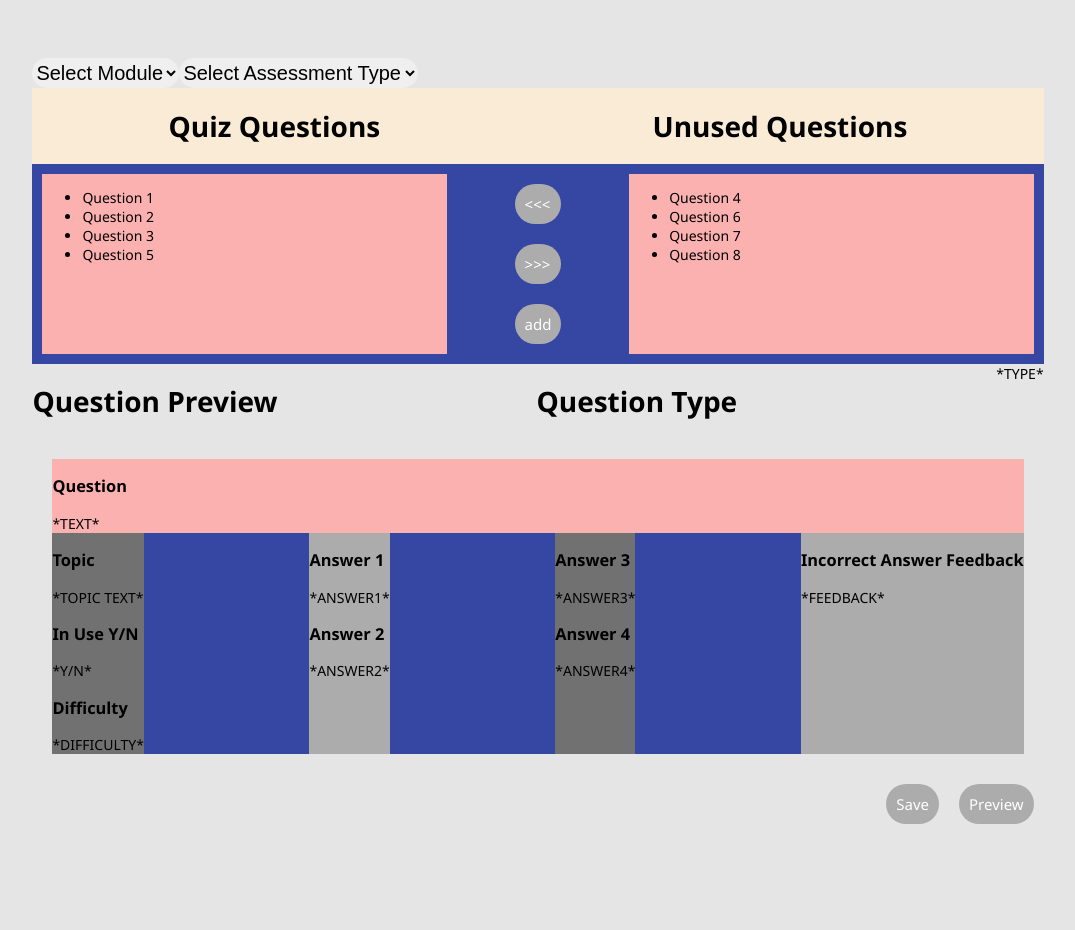
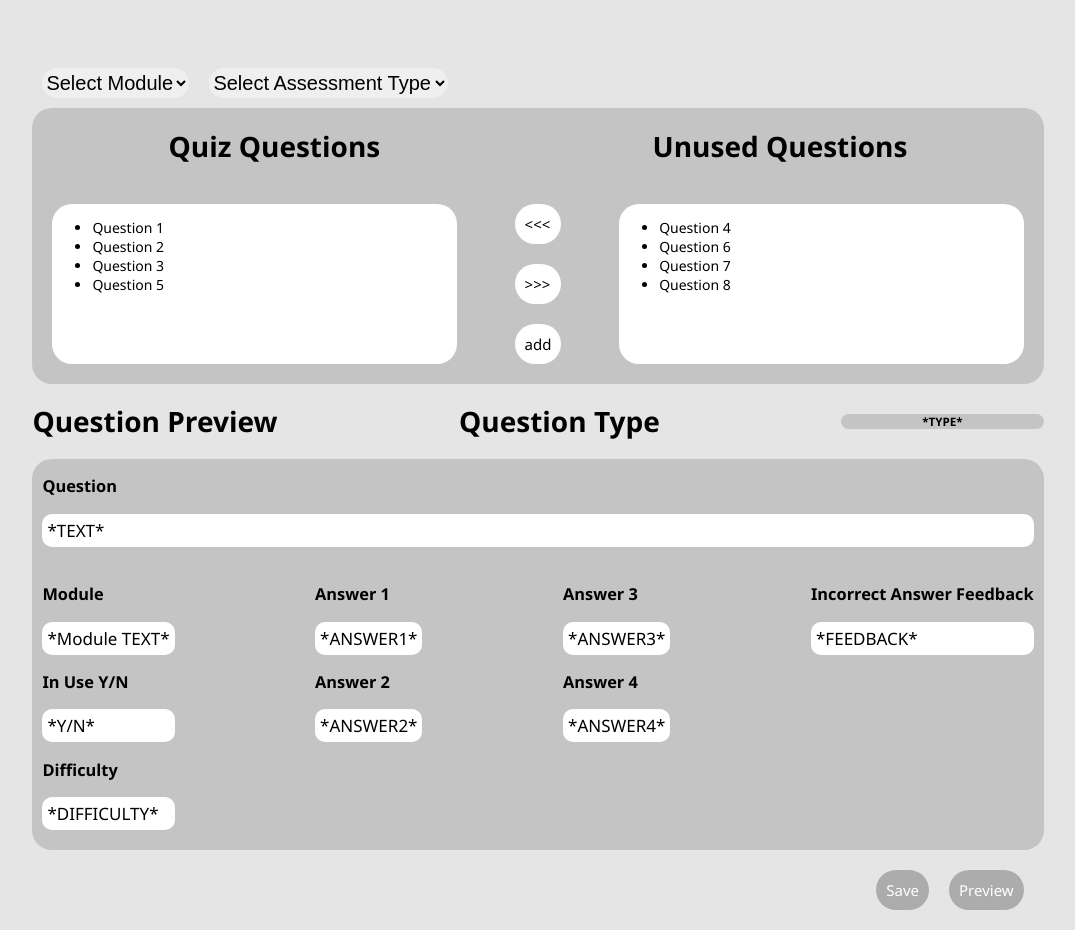
Before and after one commit to RomanWest/AAT, a Flask app: page /Create-Formative in a window 1280 px wide. Shown: the part 69-999 px from the top of the page, without its empty margins (102-1177 px from the left). Before the commit the page ends 893 px from the top, so only its background shows below. Run offline with Flask 2, Linux system fonts and the light colour scheme.

Commit message:
continued styling of create-formative.html

```diff
--- a/aat/static/style.css
+++ b/aat/static/style.css
@@ -427,6 +427,7 @@ td {
   height: 3rem;
   border: 1rem;
   font-size: 2rem;
+  margin:1rem;
 }
 
 .Top-dropdown .assessment-dropdown{
@@ -434,6 +435,7 @@ td {
   height: 3rem;
   border: 1rem;
   font-size: 2rem;
+  margin:1rem;
 }
 
 #quiz-questions-container{
@@ -443,7 +445,6 @@ td {
 }
 
 .question-container-head{
-  background-color: antiquewhite;
   display:inline-flex;
   justify-content: space-around;
   margin-left: auto;
@@ -452,21 +453,22 @@ td {
 }
 
 #question-container-main{
-  background-color: #3546a3;
   display:flex;
   justify-content: space-between;
 }
 
 .chosen-q{
   width:40%;
-  background-color: rgb(252, 177, 177);
-  margin:1rem;
+  background-color:white;
+  margin:2rem;
+  border-radius: 2rem;
 }
 
 .unchosen-q{
   width:40%;
-  background-color: rgb(252, 177, 177);
-  margin:1rem;
+  background-color:white;
+  margin:2rem;
+  border-radius: 2rem;
 }
 
 .move-button{
@@ -477,55 +479,81 @@ td {
 
 .move-button .button{
   font-size: 1.5rem;
-  color: white;
+  color: black;
   text-decoration: none;
   padding: 1rem;
   margin:1rem;
   border-radius: 4rem;
   transition: 0.3s;
-  background-color: #acacac;
+  background-color: white;
 }
 
 .question-preview-head{
   width:100%;
   display:inline-flex;
   justify-content: space-between;
+  align-items: center;
 }
 
 .multiple-choice-question{
   display:grid;
-  background-color: #3546a3;
-  margin:2rem;
+  background-color: #C4C4C4;
+  border-radius: 2rem;
+}
+
+.question-preview-head h5 {
+  min-width:20%;
+  text-align: center;
+  background-color: #C4C4C4;
+  border-radius:1rem;
+}
+
+.multiple-choice-question h5{
+  background-color: white;
+  margin-top:1rem;
+  margin-bottom:1rem;
+  font-weight:400;
+  font-size:1.7rem;
+  padding:0.5rem;
+  border-radius: 1rem;
 }
 
 #cont{
   display:flex;
   justify-content:space-between;
+  margin-left: 1rem;
+  margin-right:1rem;
 }
 
 #top{
-  background-color: rgb(252, 177, 177);
+  margin-left:1rem;
+  margin-right:1rem;
 }
 
 #col1{
-  background-color: #717171;
+  margin-top:1rem;
+  margin-bottom:1rem;
 }
 
 #col2{
-  background-color: #acacac;
+  margin-top:1rem;
+  margin-bottom:1rem;
 }
 
 #col3{
-  background-color: #717171;
+  margin-top:1rem;
+  margin-bottom:1rem;
 }
 
 #col4{
-  background-color: #acacac;
+  margin-top:1rem;
+  margin-bottom:1rem;
 }
 
 .foot{
   display:flex;
   justify-content: flex-end;
+  margin:1rem;
 }
 
 .foot .button{
--- a/aat/templates/Create Formative.html
+++ b/aat/templates/Create Formative.html
@@ -57,43 +57,43 @@
     <div class="question-preview-head">
       <h1>Question Preview</h1>
       <h1>Question Type</h1>
-      *TYPE*
+      <h5>*TYPE*</h5>
     </div>
 
     <div class="multiple-choice-question">
       <div id="top">
         <h3>Question</h3>
-        *TEXT*
+        <h5>*TEXT*</h5>
       </div>
 
       <div id="cont">
 
         <div id="col1">
-          <h3>Topic</h3>
-          *TOPIC TEXT*
+          <h3>Module</h3>
+          <h5>*Module TEXT*</h5>
           <h3>In Use Y/N</h3>
-          *Y/N*
+          <h5>*Y/N*</h5>
           <h3>Difficulty</h3>
-          *DIFFICULTY*
+          <h5>*DIFFICULTY*</h5>
         </div>
 
         <div id="col2">
           <h3>Answer 1</h3>
-          *ANSWER1*
+          <h5>*ANSWER1*</h5>
           <h3>Answer 2</h3>
-          *ANSWER2*
+          <h5>*ANSWER2*</h5>
         </div>
 
         <div id="col3">
           <h3>Answer 3</h3>
-          *ANSWER3*
+          <h5>*ANSWER3*</h5>
           <h3>Answer 4</h3>
-          *ANSWER4*
+          <h5>*ANSWER4*</h5>
         </div>
 
         <div id="col4">
           <h3>Incorrect Answer Feedback</h3>
-          *FEEDBACK*
+          <h5>*FEEDBACK*</h5>
         </div>
 
       </div>
```
